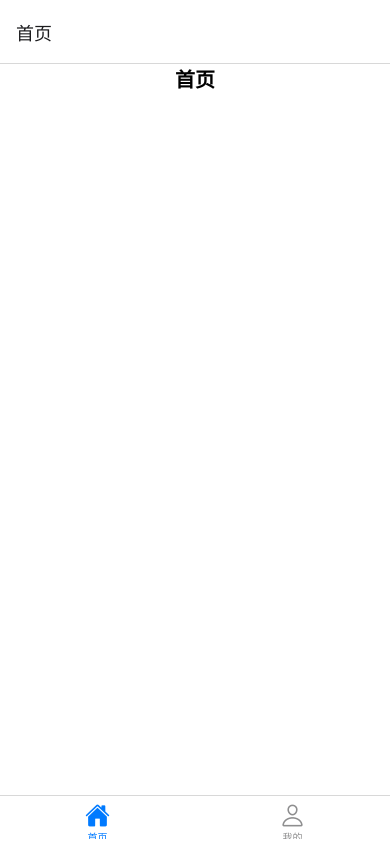
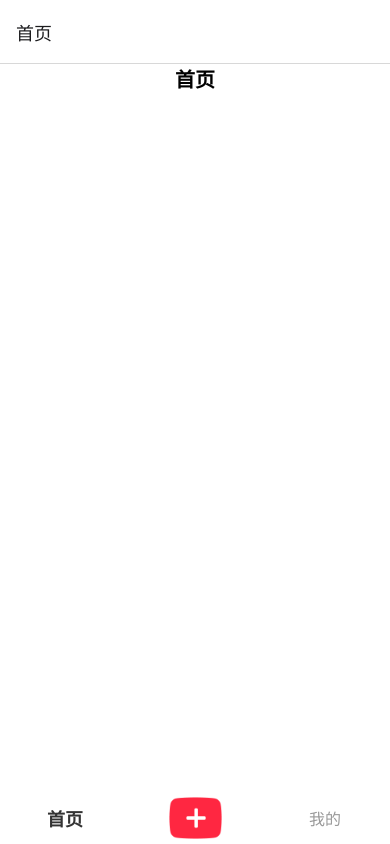
Before and after one commit to CodeTrip-FrontEndCamp/tourism-diary, a React Native app: screen /Login in a window 390 px wide. Built offline with nearby package versions, Linux system fonts and the light colour scheme.

Commit message:
feat: 添加发布按钮功能，支持从图库选择图片并更新底部标签导航

```diff
--- a/src/modules/mainTab/MainTab.tsx
+++ b/src/modules/mainTab/MainTab.tsx
@@ -2,58 +2,144 @@ import React from 'react';
 import {
     View,
     Text,
-    StyleSheet
+    StyleSheet,
+    TouchableOpacity,
+    Image
 } from 'react-native'
 import { createBottomTabNavigator } from '@react-navigation/bottom-tabs';
-import Ionicons from 'react-native-vector-icons/Ionicons';
 
 const BottomTab = createBottomTabNavigator();
 
 import Home from '../home/Home';
 import Profile from '../profile/Profile';
+import { launchImageLibrary, ImagePickerResponse } from 'react-native-image-picker';
 
+
+import icon_tab_publish from '../../assets/icon_tab_publish.png';
 
 export default () => {
 
-    return(
+    const RedBookTabBar = ({ state, descriptors, navigation }: any) => {
+        const { routes, index } = state;
+
+        const onPublishPress = () => {
+            launchImageLibrary(
+                {
+                    mediaType: 'photo',
+                    quality: 1,
+                    includeBase64: true,
+                },
+                (res: ImagePickerResponse) => {
+                    const { assets } = res;
+                    if (!assets?.length) {
+                        console.log('选择图片失败');
+                        return;
+                    }
+                    const {
+                        uri, width, height, fileName, fileSize, type
+                    } = assets[0];
+                    console.log(`uri=${uri}, width=${width}, height=${height}`);
+                    console.log(`fileName=${fileName}, fileSize=${fileSize}, type=${type}`);
+                }
+            );
+        }
+
+        return (
+            <View style={styles.tabBarContainer}>
+                {routes.map((route: any, i: number) => {
+                    const { options } = descriptors[route.key];
+                    const label = options.title;
+                    const isFocused = index === i;
+
+                    if (i === 1) {
+                        return (
+                            <TouchableOpacity
+                                key={label}
+                                style={styles.tabItem}
+                                onPress={onPublishPress}
+                            >
+                                <Image style={styles.icon_tab_publish} source={icon_tab_publish} />
+                            </TouchableOpacity>
+                        )
+                    }
+                    return (
+                        <TouchableOpacity
+                            key={label}
+                            style={styles.tabItem}
+                            onPress={() => {
+                                navigation.navigate(route.name);
+                            }}
+                        >
+                            <Text style={{
+                                fontSize: isFocused ? 18 : 16,
+                                color: isFocused ? '#333' : '#999',
+                                fontWeight: isFocused ? 'bold' : 'normal'
+                            }}>
+                                {label}
+                            </Text>
+                        </TouchableOpacity>
+                    )
+                })}
+            </View>
+        )
+    }
+
+    return (
         <View style={styles.root}>
             <BottomTab.Navigator
-                screenOptions={({ route }) => {
+                /* screenOptions={({ route }) => {
                     return {
-                        tabBarIcon: ({focused, color, size}) => {
+                        tabBarIcon: ({ focused, color, size }) => {
                             let iconName;
                             if (route.name === 'Home') {
-                                iconName = focused
-                                    ? 'home'
-                                    : 'home-outline';
+                                iconName = focused ? 'home' : 'home-outline';
                             } else if (route.name === 'Profile') {
-                                iconName = focused
-                                    ? 'person'
-                                    : 'person-outline';
+                                iconName = focused ? 'person' : 'person-outline';
                             }
-                            return <Ionicons name={iconName || 'help-circle-outline'} size={size} color={color} />;
+                            return (
+                                <Ionicons
+                                    name={iconName || 'help-circle-outline'}
+                                    size={size}
+                                    color={color}
+                                />
+                            );
+                        },
+                        // 为整个标签栏增加一些空间以容纳突出的发布按钮
+                        tabBarStyle: {
+                            height: 60,
                         }
-                    }
-                }}
+                    };
+                }} */
+                tabBar={props => <RedBookTabBar {...props} />}
             >
                 <BottomTab.Screen
-                    name='Home'
+                    name="Home"
                     component={Home}
                     options={{
                         title: '首页',
                         headerShown: true,
                     }}
                 />
+
                 <BottomTab.Screen
-                    name='Profile'
+                    name="Publish"
+                    component={Home}
+                    options={{
+                        title: '发布',
+                        headerShown: true,
+                    }}
+                />
+
+                < BottomTab.Screen
+                    name="Profile"
                     component={Profile}
                     options={{
                         title: '我的',
                         headerShown: true,
                     }}
                 />
-            </BottomTab.Navigator>
-        </View>
+            </BottomTab.Navigator >
+        </View >
     );
 }
 
@@ -61,5 +147,33 @@ const styles = StyleSheet.create({
     root: {
         width: '100%',
         height: '100%',
-    }
+    },
+    publishButtonContainer: {
+        position: 'relative',
+        alignItems: 'center',
+    },
+
+    publishIcon: {
+        color: '#FFFFFF',    // 白色文本
+        fontSize: 30,        // 文字大小
+        fontWeight: 'bold',  // 加粗
+    },
+    tabBarContainer: {
+        width: '100%',
+        height: 52,
+        flexDirection: 'row',
+        alignItems: 'center',
+        backgroundColor: 'white',
+    },
+    tabItem: {
+        height: '100%',
+        flex: 1,
+        justifyContent: 'center',
+        alignItems: 'center',
+    },
+    icon_tab_publish: {
+        width: 58,
+        height: 42,
+        resizeMode: 'contain',
+    },
 });
```
Also changed, not shown: src/assets/icon_tab_publish.png (added).
